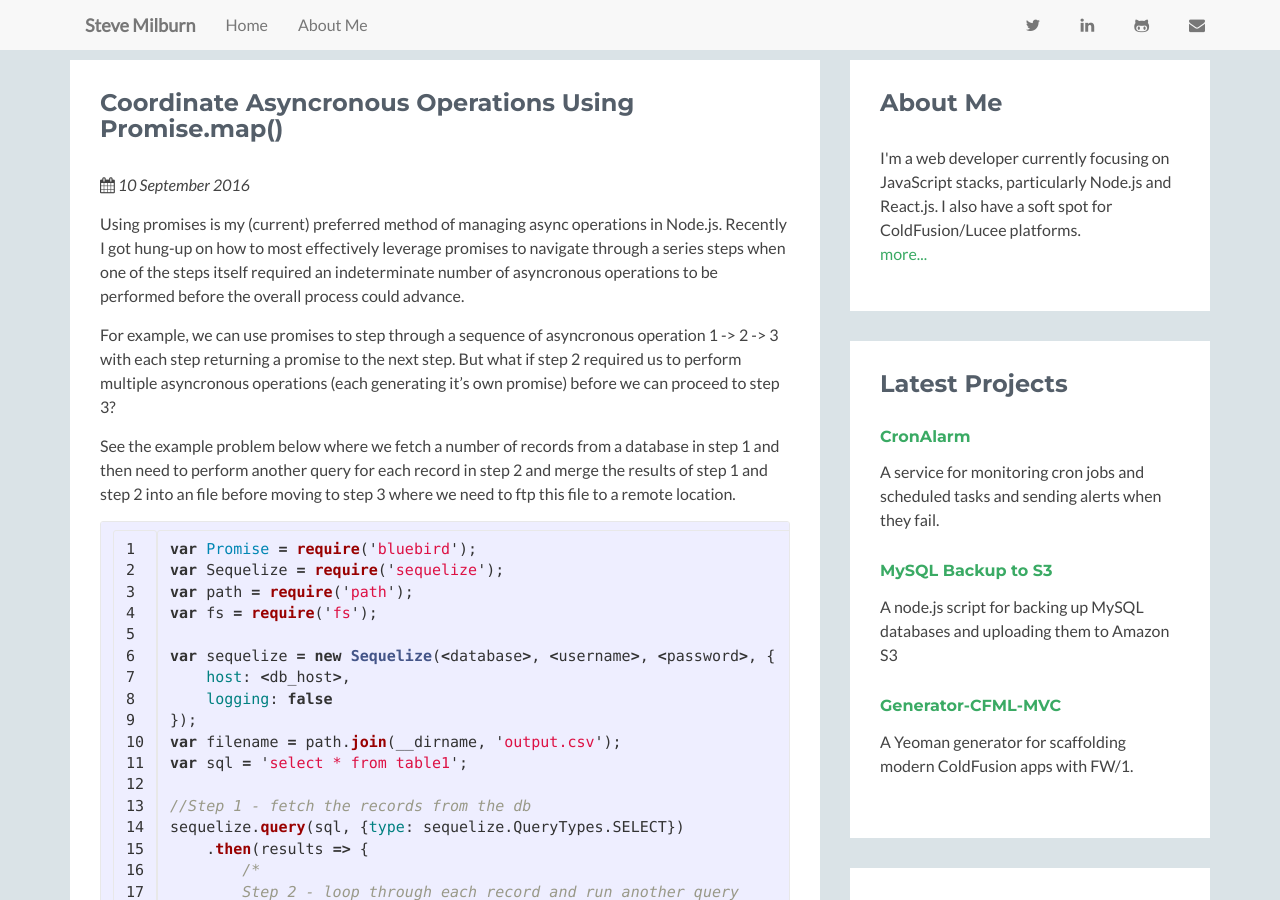
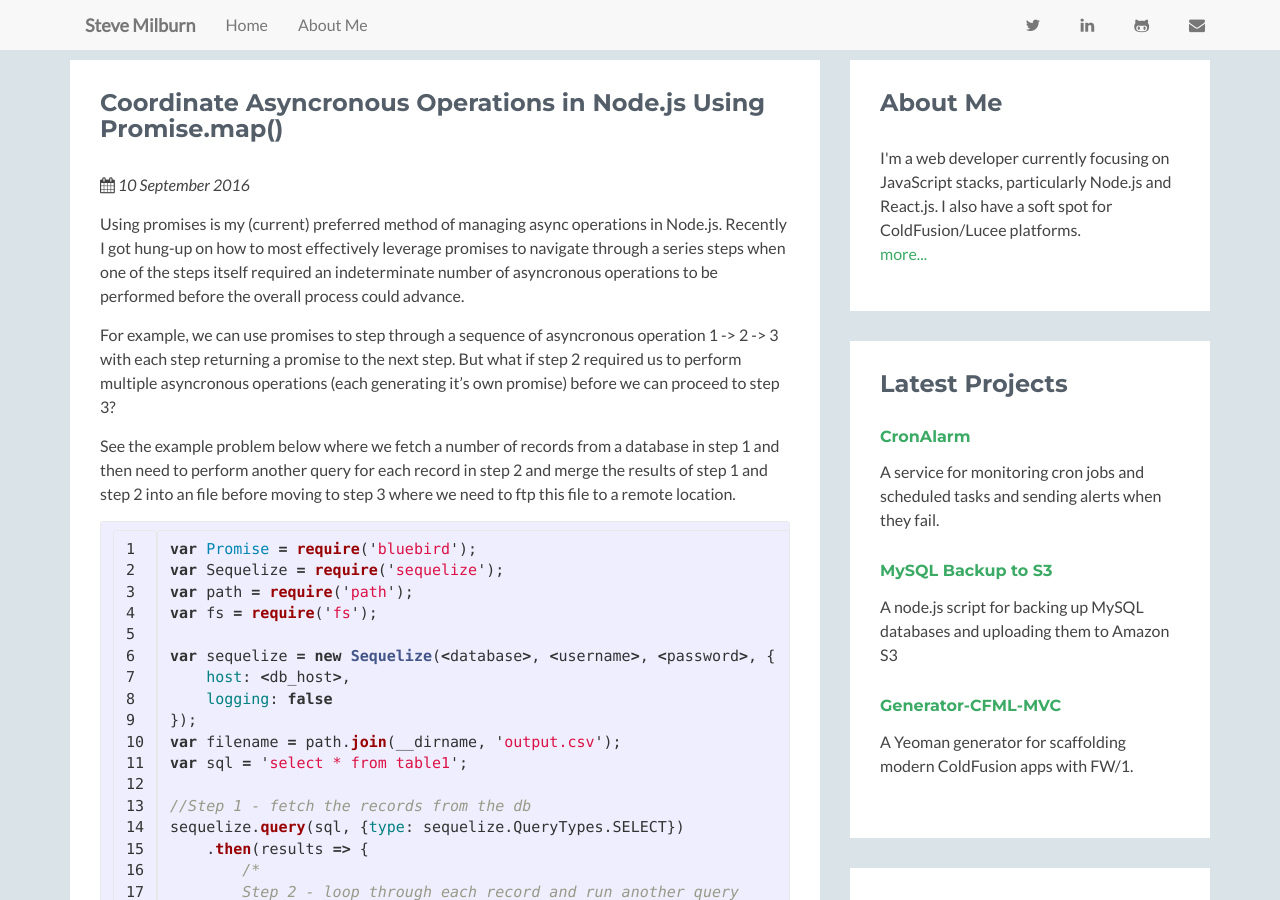
Before and after one commit to stvmlbrn/stvmlbrn.github.io, a Jekyll site: the page built from _posts/2016-9-10-coordinate-asyncronous-operations-in-node.js-using-promise.map.md, in a window 1280 px wide and 900 px high. Built offline with Jekyll 4.4.1, drawn with Linux system fonts in a browser that asks for light colours; comment, search, counter and statistics services are not loaded.

Commit message:
renamed post

```diff
--- a/_posts/2016-9-10-coordinate-asyncronous-operations-using-promise.map.md
+++ b/_posts/2016-9-10-coordinate-asyncronous-operations-in-node.js-using-promise.map.md
@@ -1,6 +1,6 @@
 ---
 layout: post
-title: Coordinate Asyncronous Operations Using Promise.map()
+title: Coordinate Asyncronous Operations in Node.js Using Promise.map()
 ---
 
 Using promises is my (current) preferred method of managing async operations in Node.js. Recently I got hung-up on how to most effectively leverage promises to navigate through a series steps when one of the steps itself required an indeterminate number of asyncronous operations to be performed before the overall process could advance.
```
